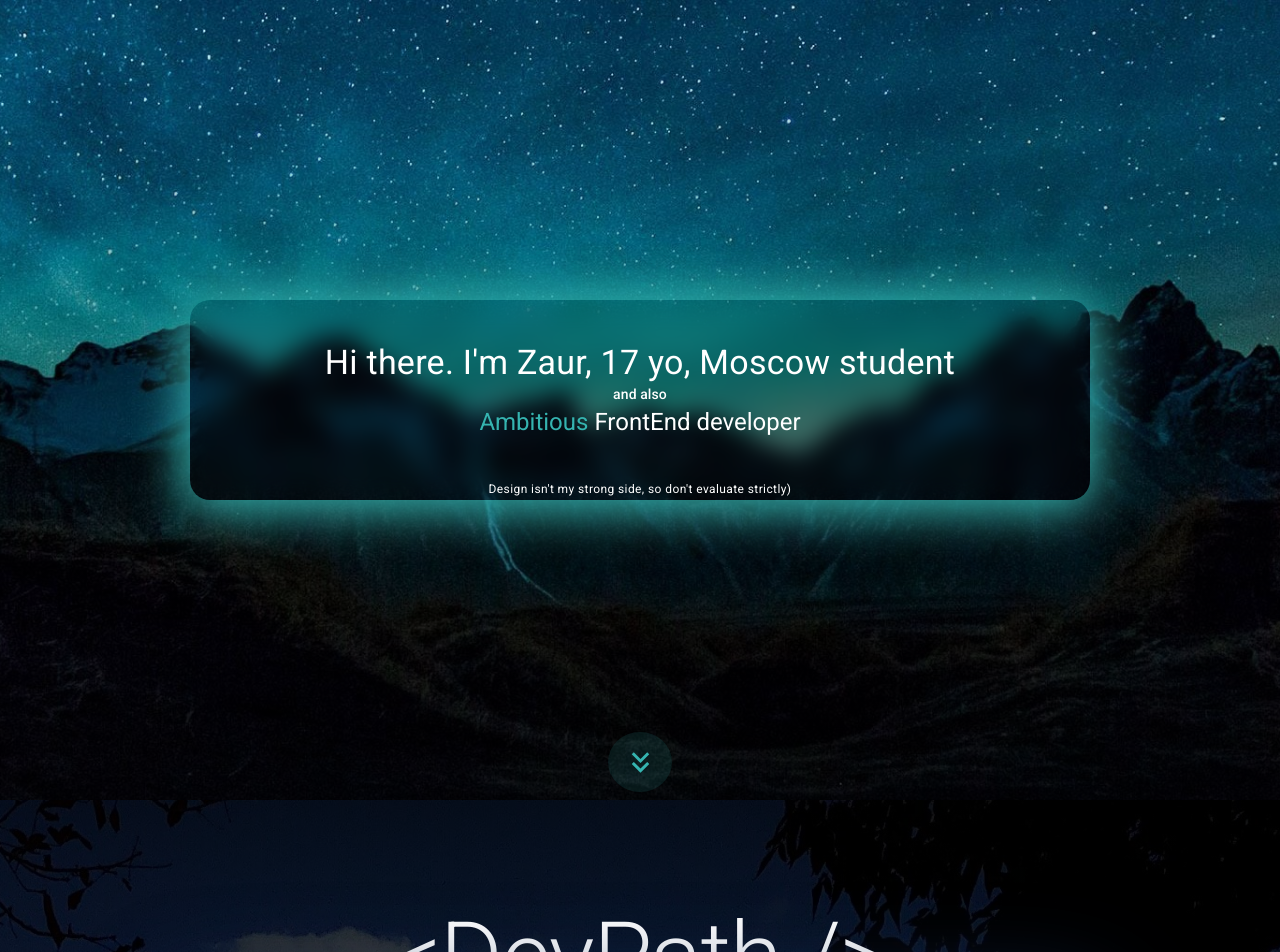
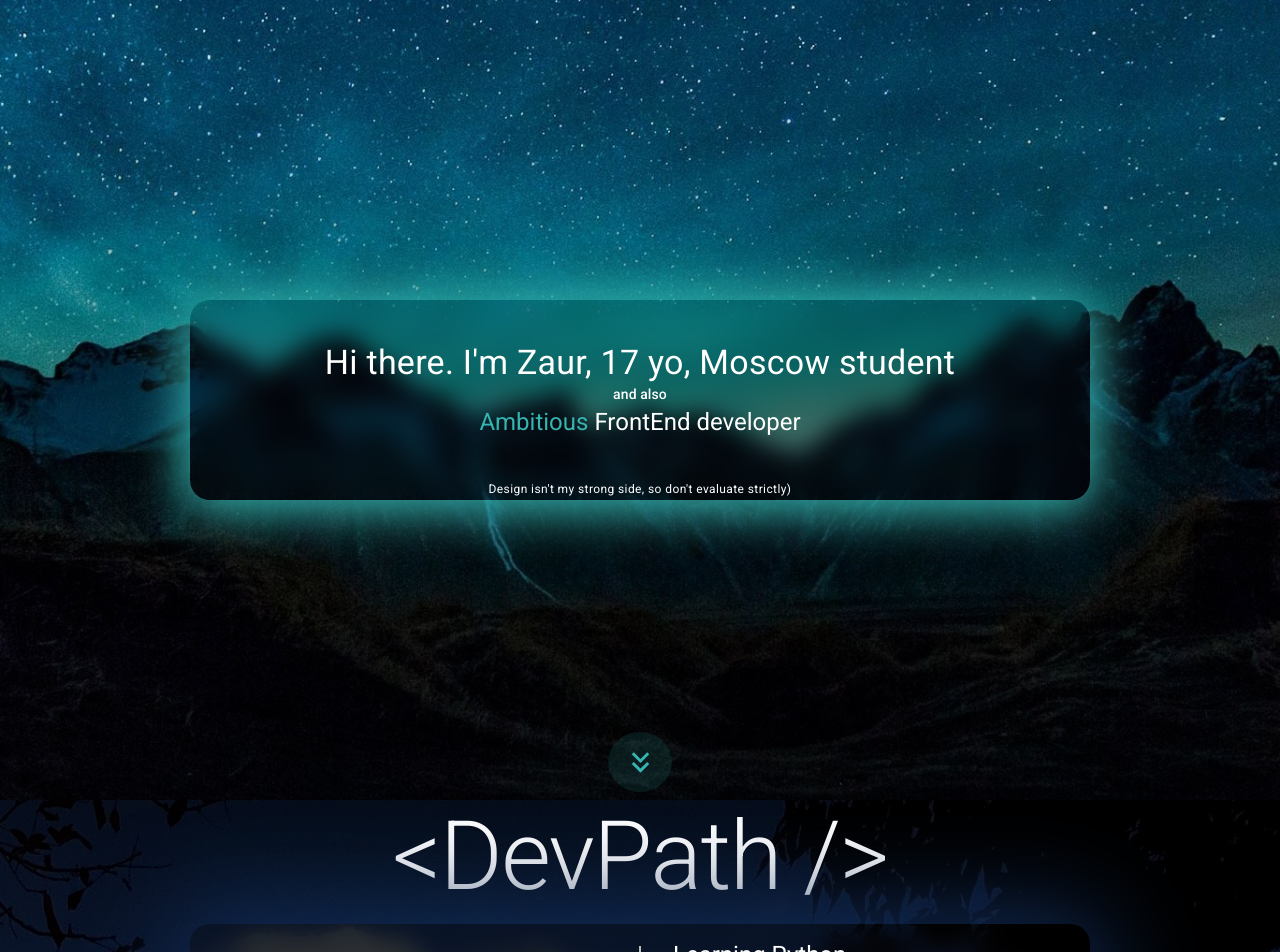
Before and after one commit to mrSkyGuy/skyResume, a React (Create React App) app: page / in a window 1280 px wide. Shown: the top 952 px of the page. Built offline with nearby package versions, Linux system fonts and the light colour scheme.

Commit message:
add fixed size

```diff
--- a/src/components/Contacts.js
+++ b/src/components/Contacts.js
@@ -15,7 +15,7 @@ export default function Contacts() {
     const m400 = useMediaQuery("(max-width: 400px)")
 
     return (<>
-        <Typography variant={m700 ? 'h2': 'h1'} component='h1' color="#fff">
+        <Typography variant={m700 ? 'h2': 'h1'} component='h1' color="#fff" mb={1.5}>
                 {"<Contacts />"}
         </Typography>
         <Container
--- a/src/components/DevPath.js
+++ b/src/components/DevPath.js
@@ -23,11 +23,11 @@ export default function DevPath() {
     const m570 = useMediaQuery("(max-width: 570px)")
 
     return (<>
-        <Typography variant={m700 ? 'h2': 'h1'} component='h1' color="#fff">
+        <Typography variant={m700 ? 'h2': 'h1'} component='h1' color="#fff" mb={1.5}>
             {"<DevPath />"}
         </Typography>
         <Container
-            data-aos="fade-down"
+            data-aos="fade"
             maxWidth="md"
             sx={{
                 display: "flex",
--- a/src/components/InfoSlides.js
+++ b/src/components/InfoSlides.js
@@ -40,7 +40,7 @@ export default function InfoSlides() {
                 overflow: "hidden"
             }}
         >
-            <Box sx={{ display: "flex", flexDirection: "column", alignItems: "center", width: "100%" }}>
+            <Box sx={{ display: "flex", flexDirection: "column", alignItems: "center", width: "100%", height: "100vh" }}>
                 {value === 0 ? <Projects /> : value === 1 ? <DevPath /> : value === 2 ? <Contacts /> : null}
             </Box>
             <BottomNavigation
--- a/src/components/Projects.js
+++ b/src/components/Projects.js
@@ -5,7 +5,7 @@ export default function Projects() {
     const m700 = useMediaQuery("(max-width: 700px)")
 
     return (<>
-        <Typography variant={m700 ? 'h2': 'h1'} component='h1' color="#fff">
+        <Typography variant={m700 ? 'h2': 'h1'} component='h1' color="#fff" mb={1.5}>
                 {"<Projects />"}
         </Typography>
         <Container
```
